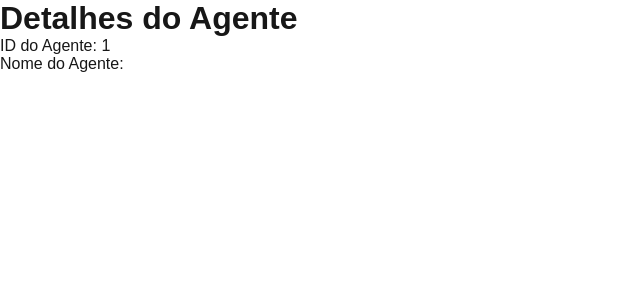
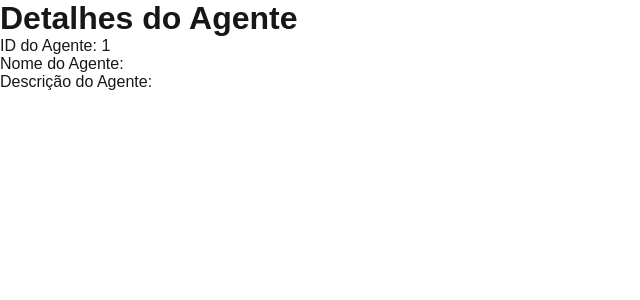
Before and after one commit to panicq-dev/fiap-webdev-cp5, a Next.js app: page /details/1 in a window 1280 px wide. Shown: the top 300 px of the page, without its empty margins (0-640 px from the left). Built offline with nearby package versions, Linux system fonts and the light colour scheme.

Commit message:
fix: agent details

```diff
--- a/app/details/[id]/page.js
+++ b/app/details/[id]/page.js
@@ -1,17 +1,30 @@
-import React from 'react';
+"use client";
 
-export const dynamic = 'force-dynamic';
+import React, { Suspense } from 'react';
+import { useParams, useSearchParams } from 'next/navigation';
 
-export default async function DetailPage({ params, searchParams }) {
-    const { id } = await params;
-    const agentId = id;
-    const agentName = searchParams?.name ?? '';
+function DetailContent() {
+    const params = useParams();
+    const searchParams = useSearchParams();
+
+    const agentId = params?.id;
+    const agentName = searchParams.get('name');
+    const agentDescription = searchParams.get('description');
 
     return (
         <>
             <h1>Detalhes do Agente</h1>
             <p>ID do Agente: {agentId}</p>
             <p>Nome do Agente: {agentName}</p>
+            <p>Descrição do Agente: {agentDescription}</p>
         </>
     );
 }
+
+export default function DetailPage() {
+    return (
+        <Suspense fallback={<p>Carregando detalhes...</p>}>
+            <DetailContent />
+        </Suspense>
+    );
+}
--- a/app/layout.js
+++ b/app/layout.js
@@ -1,5 +1,6 @@
 import { Geist, Geist_Mono } from "next/font/google";
 import "./globals.css";
+
 
 const geistSans = Geist({
   variable: "--font-geist-sans",
--- a/next.config.mjs
+++ b/next.config.mjs
@@ -1,10 +1,9 @@
 /** @type {import('next').NextConfig} */
 const nextConfig = {
-  /* config options here */
   experimental: {
     agentFeedback: true,
   },
-  partialPrefetching: true,
+  partialPrefetching: false,
   reactCompiler: true,
 };
 
--- a/package.json
+++ b/package.json
@@ -13,7 +13,8 @@
     "next": "16.4.0",
     "react": "19.3.0",
     "react-dom": "19.3.0",
-    "react-router-dom": "^7.18.4"
+    "react-router-dom": "^7.18.4",
+    "tailwind": "^4.0.0"
   },
   "devDependencies": {
     "babel-plugin-react-compiler": "1.0.0",
```
Also changed, not shown: app/components/AgentsList.js (+7 -5 lines), app/components/titleComponent.js (+4 -4 lines), app/globals.css (line endings or trailing spaces), app/services/page.js (line endings or trailing spaces), 1 other file (tests, documents, lock files or other folders).
